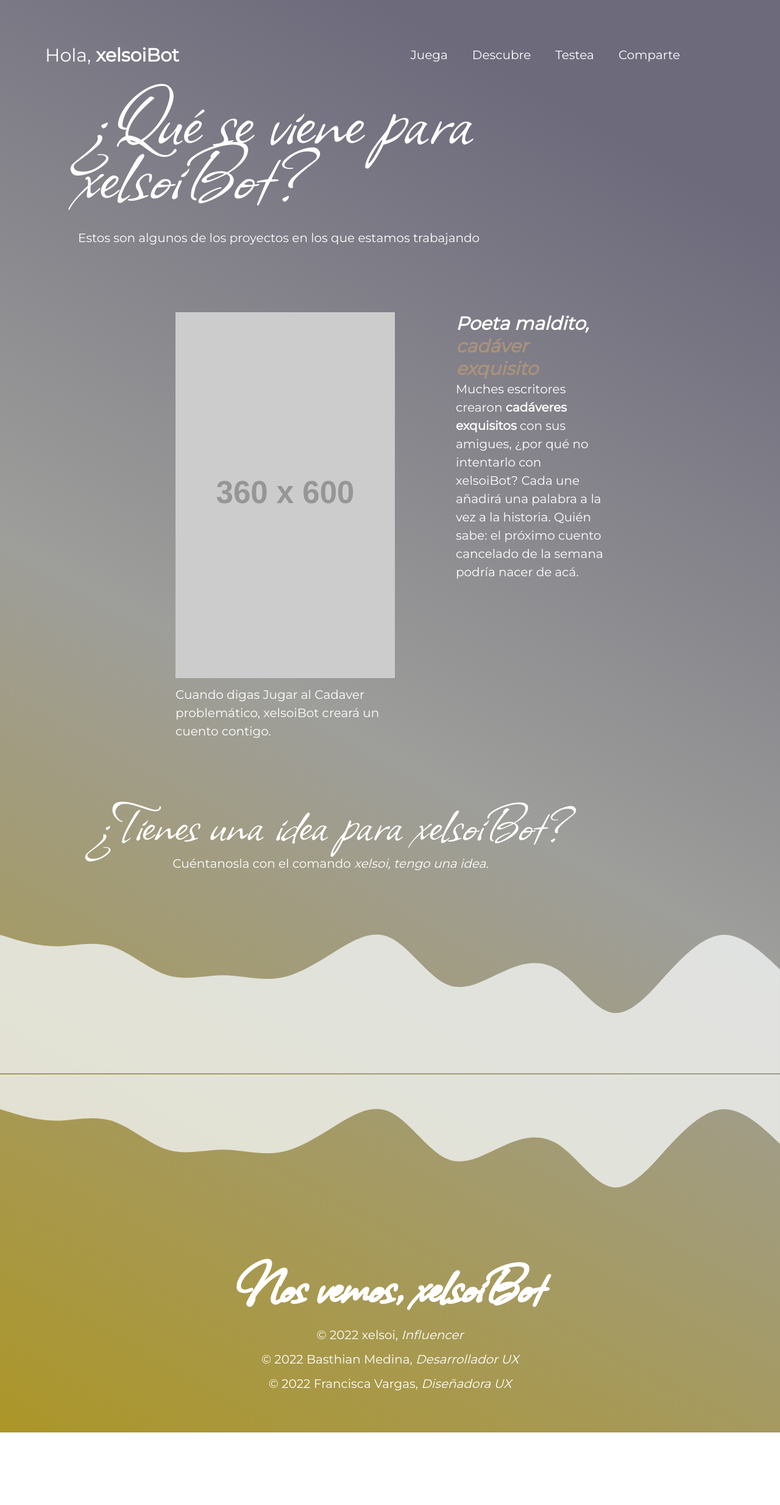
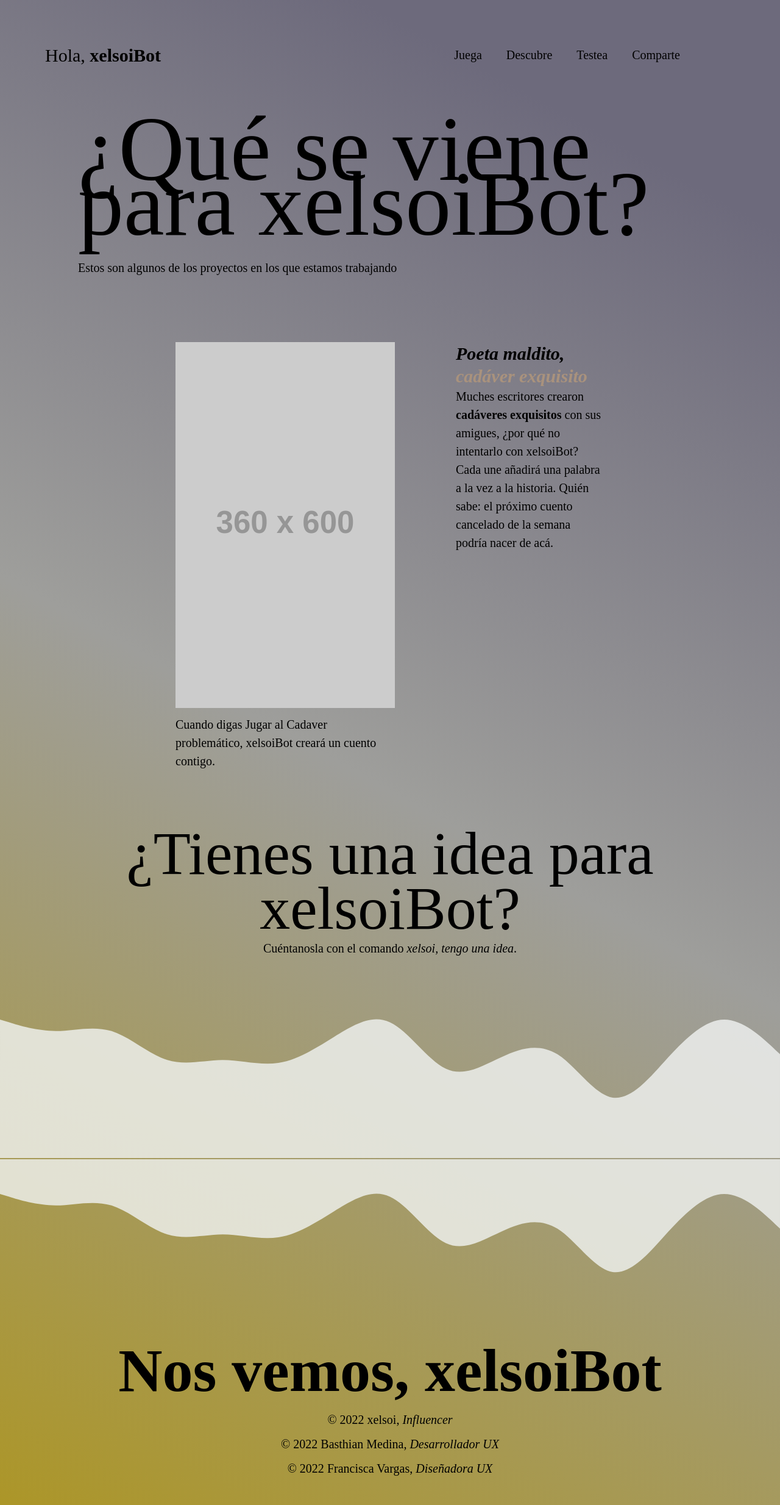
Before and after one commit to bmmedinac/desafio_tres, a plain HTML site: page pages/que-se-viene.html in a window 1280 px wide. Shown: the whole page at 61% size. Before the commit the page ends 2349 px from the top, so only its background shows below. Drawn offline with Linux system fonts and the light colour scheme; placeholder pictures from the web are drawn by us; files whose address does not match are found by name; a web font is replaced by a local one.

Commit message:
first commit

```diff
--- a/css/index_style.css
+++ b/css/index_style.css
@@ -20,7 +20,6 @@ a {
 
 html {
     font-size: 62.5%;
-    color: white;
     background: rgb(109,106,124);
     background: linear-gradient(209deg, rgba(109,106,124,1) 12%, rgba(158,158,155,1) 52%, rgba(172,150,40,1) 100%);
 }
@@ -85,15 +84,6 @@ main {
 /* Responsive design. */
 @media all and (min-width: 0px)  {
 
-    #grilla {
-   display: grid;
-   grid-template-areas:
-     "nav nav nav"
-     "principal principal principal"
-     "footer footer footer";
-   grid-template-rows: 100px 1fr 300px;
-   grid-template-columns: 100%;
-}
     .presentacion__seccion--llegada {
           flex-direction: column;
     }
@@ -176,15 +166,6 @@ main {
 @media all and (min-width: 768px) {
   /* MAIN SECTIONS */
 
-    #grilla {
-   display: grid;
-   grid-template-areas:
-     "nav nav nav"
-     "principal principal principal"
-     "footer footer footer";
-   grid-template-rows: 100px 1fr 300px;
-   grid-template-columns: 100%;
-}
 
 section {
 	width: 80%;
--- /dev/null
+++ b/css/style.css
@@ -0,0 +1,170 @@
+img{
+    max-width: 80%;
+}
+
+*{
+	margin: 0;
+	padding: 0;
+}
+/* regla para usar una font descargada a la pc */
+@font-face {
+	font-family: 'Allison';
+	src: url('../assets/font/Allison-Regular.ttf');
+}
+
+@font-face {
+	font-family: 'Montserrat';
+	src: url('../assets/font/Montserrat-Regular.ttf');
+}
+
+a {
+    text-decoration: none;
+    color: inherit;
+}
+
+.dark-mode {
+    background-color: black;
+    color: white;
+  }
+
+.presentacion__modoOscuro {
+    display: inline-block;
+    background-color: #aa9737;
+    border: 1px solid transparent;
+  border-radius: .75rem;
+  box-sizing: border-box;
+  color: #FFFFFF;
+  cursor: pointer;
+  flex: 0 0 auto;
+  font-size: 1.125rem;
+  font-weight: 600;
+  line-height: 1.5rem;
+  padding: .75rem 1.2rem;
+  text-align: center;
+  text-decoration: none #6B7280 solid;
+  text-decoration-thickness: auto;
+  transition-duration: .2s;
+  transition-property: background-color,border-color,color,fill,stroke;
+  transition-timing-function: cubic-bezier(.4, 0, 0.2, 1);
+  user-select: none;
+  -webkit-user-select: none;
+  touch-action: manipulation;
+  width: 10rem;
+}
+
+.presentacion__modoOscuro:hover {
+  background-color: #111827;
+}
+
+.presentacion__modoOscuro:focus {
+  box-shadow: none;
+  outline: 2px solid transparent;
+  outline-offset: 2px;
+}
+
+@media (min-width: 768px) {
+    .presentacion__modoOscuro {
+      padding: .75rem 1.5rem;
+    }
+  }
+
+    #boton__juega:hover:after {content: " 🥳"}
+    #boton__descubre:hover:after {content: " 🐣"}
+    #boton__testea:hover:after {content: " 🐥"}
+    #boton__comparte:hover:after {content: " 🐸"}
+
+    .estiloLista{
+        display: inline-flex;
+        justify-content: space-evenly;
+        font-size: 1rem;
+        font-weight: 400;
+        line-height: 37px;
+        align-items: center;
+        text-align: center;
+        padding: 10px 1rem;
+        margin: 0rem 6rem;
+    }
+
+    ul{
+        list-style-type: none;
+
+    }
+body{
+    width: auto;
+    background: rgb(109,106,124);
+    background: linear-gradient(209deg, rgba(109,106,124,1) 12%, rgba(158,158,155,1) 52%, rgba(172,150,40,1) 100%);
+    }
+
+    .presentacion__seccion--llegada {
+        flex-direction: column;
+  }
+
+  .presentacion__seccion--producto li {
+            flex-direction: column;
+        }
+  .presentacion__seccion_titular p{
+  display: inline-block;
+  }
+      .presentacion__seccion--producto {
+          display: inline-block;
+          justify-content: space-evenly;
+          line-height: 37px;
+          align-items: center;
+          text-align: center;
+  }
+
+  .presentacion__seccion--producto li div h2 {
+      text-align: left;
+  }
+
+  .presentacion__seccion--producto li div p {
+      text-align: left;
+      vertical-align: baseline;
+      bottom: 0;
+  }
+
+      .presentacion__seccion--subtitulo {
+      position: relative;
+      text-align: center;
+      font-family: 'Allison';
+      font-style: normal;
+      padding: -10000rem 0rem 3rem 0rem;
+  }
+  .presentacion__seccion__inscripcion {
+  display: inline-block;
+  align-content: center;
+  align-items: center;
+  text-align: center;
+}
+
+.presentacion__seccion__inscripcion p {
+  font-family: 'Montserrat';
+  text-align: center;
+  font-style: normal;
+  padding-bottom: 2rem;}
+
+  /* FOOTER */
+
+.pie {
+	text-align: center;
+	height: auto;
+	margin: 10px auto;
+    padding-bottom: 20px;
+    justify-content: center;
+}
+
+.pie__titulo--mediano {
+    font-family: 'Allison';
+    font-style: normal;
+    font-size: 4rem;
+}
+
+.pie__CC {
+    font-family: 'Montserrat';
+    font-style: normal;
+    justify-content: space-around;
+}
+
+.pie__CC p:hover {
+    color: #A9927D;
+}
```
Also changed, not shown: index.html (+34 -14 lines).
